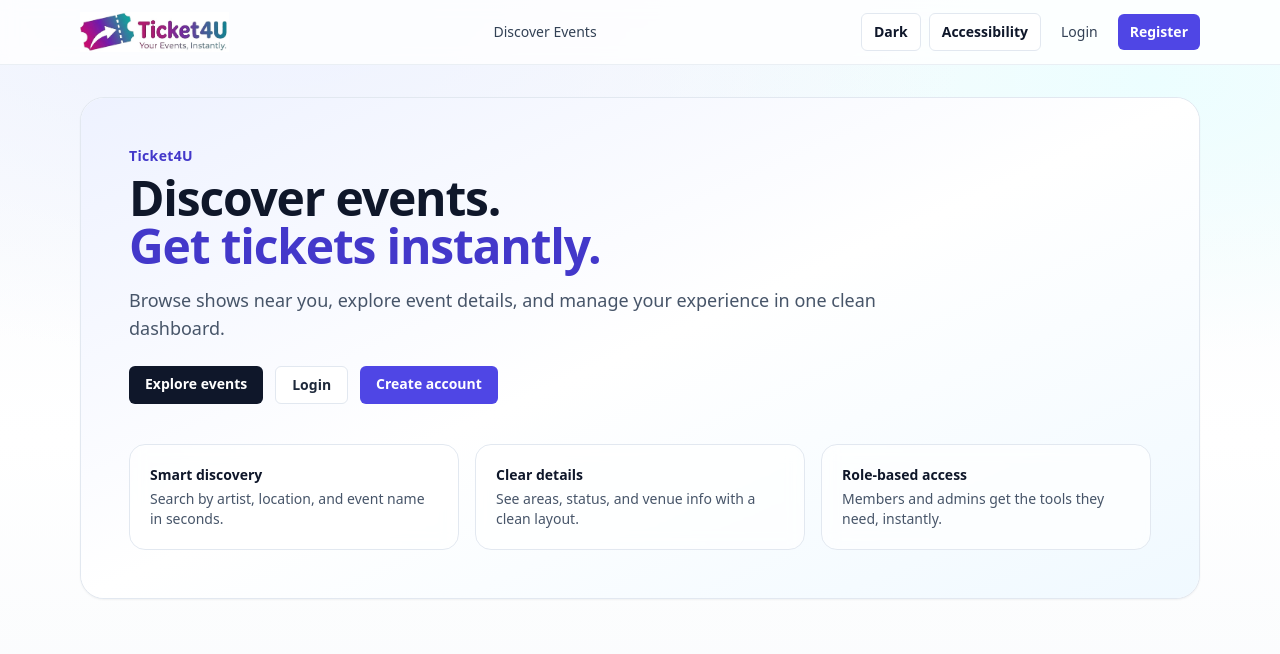
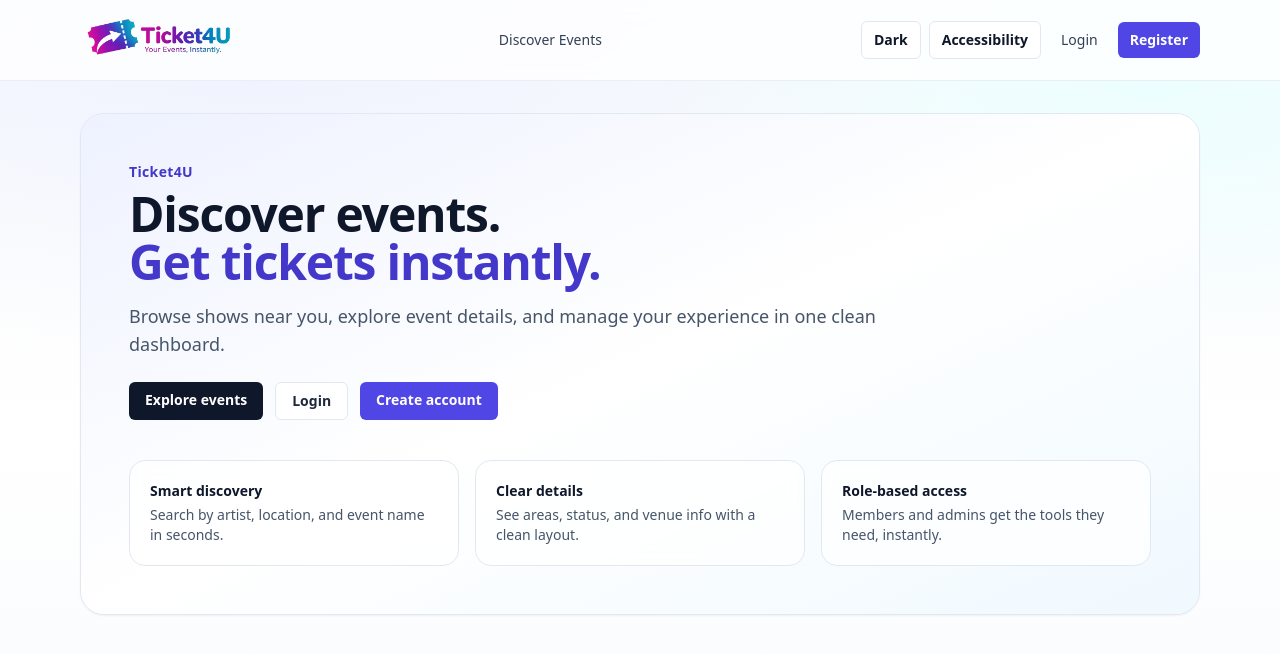
Before and after one commit to noyalit/software-project-team-15b, a React (Vite) app in the folder ticketmaster-ui/: page / in a window 1280 px wide. Shown: the top 654 px of the page. Built offline with nearby package versions, Linux system fonts and the light colour scheme; no server answers.

Commit message:
Update logo format and size in AppShell component

```diff
--- a/ticketmaster-ui/src/ui/AppShell.tsx
+++ b/ticketmaster-ui/src/ui/AppShell.tsx
@@ -4,7 +4,8 @@ import { Link, Outlet, useLocation } from 'react-router-dom';
 import { http } from '../api/http';
 import type { ApiResponse, MemberDTO } from '../api/types';
 import { useAuthStore } from '../ui/authStore';
-import logo from '../assets/Ticket4U_logo.jpeg';
+// import logo from '../assets/Ticket4U_logo.jpeg';
+import logo from '../assets/Ticket4U_logo.png';
 import NotificationsBell from './NotificationsBell';
 import { connectNotifications, disconnectNotifications } from './notificationsClient';
 
@@ -157,7 +158,7 @@ const canAccessManagerPages =
       <header className="sticky top-0 z-10 border-b border-slate-200/70 bg-white/80 backdrop-blur">
         <div className="mx-auto flex max-w-6xl items-center justify-between gap-4 px-4 py-3">
           <Link to="/" className="flex shrink-0 items-center">
-            <img src={logo} alt="Ticket4U" className="h-10 w-auto shrink-0 object-contain" />
+            <img src={logo} alt="Ticket4U" className="h-14 w-auto shrink-0 object-contain" />
             <span className="sr-only">Ticket4U</span>
           </Link>
 
```
Also changed, not shown: ticketmaster-ui/src/assets/Ticket4U_logo.png (added).
